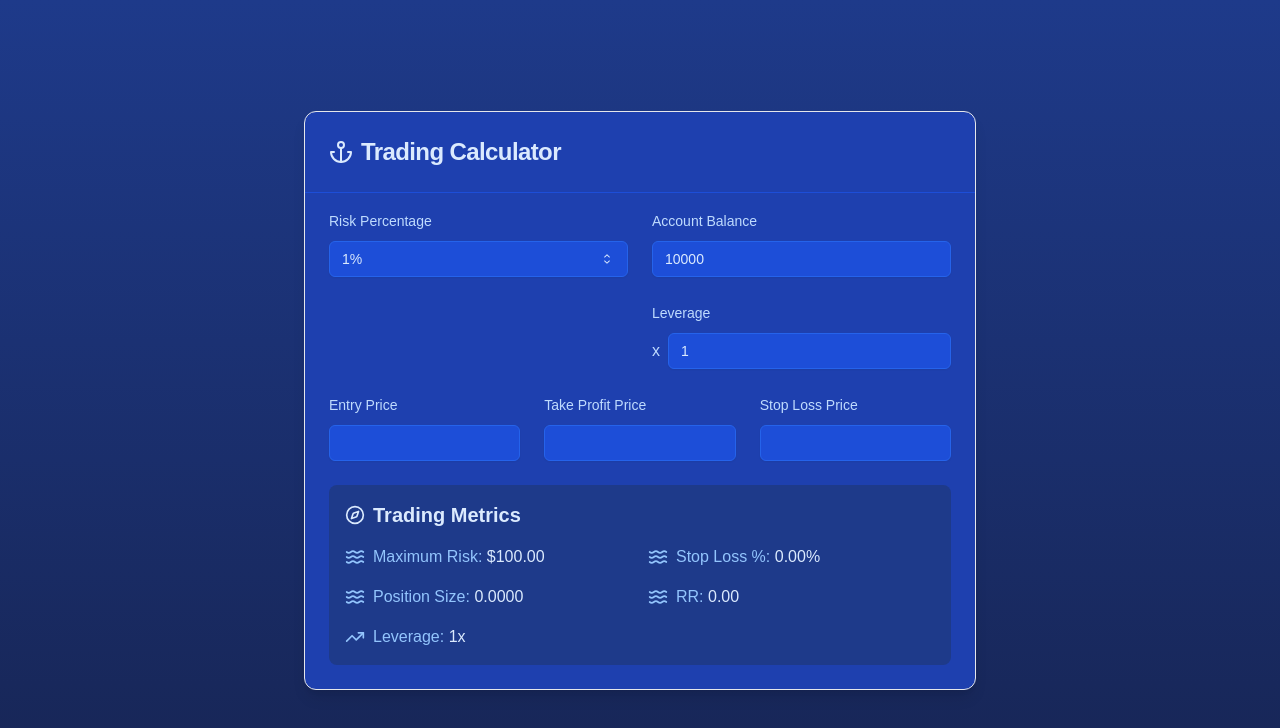
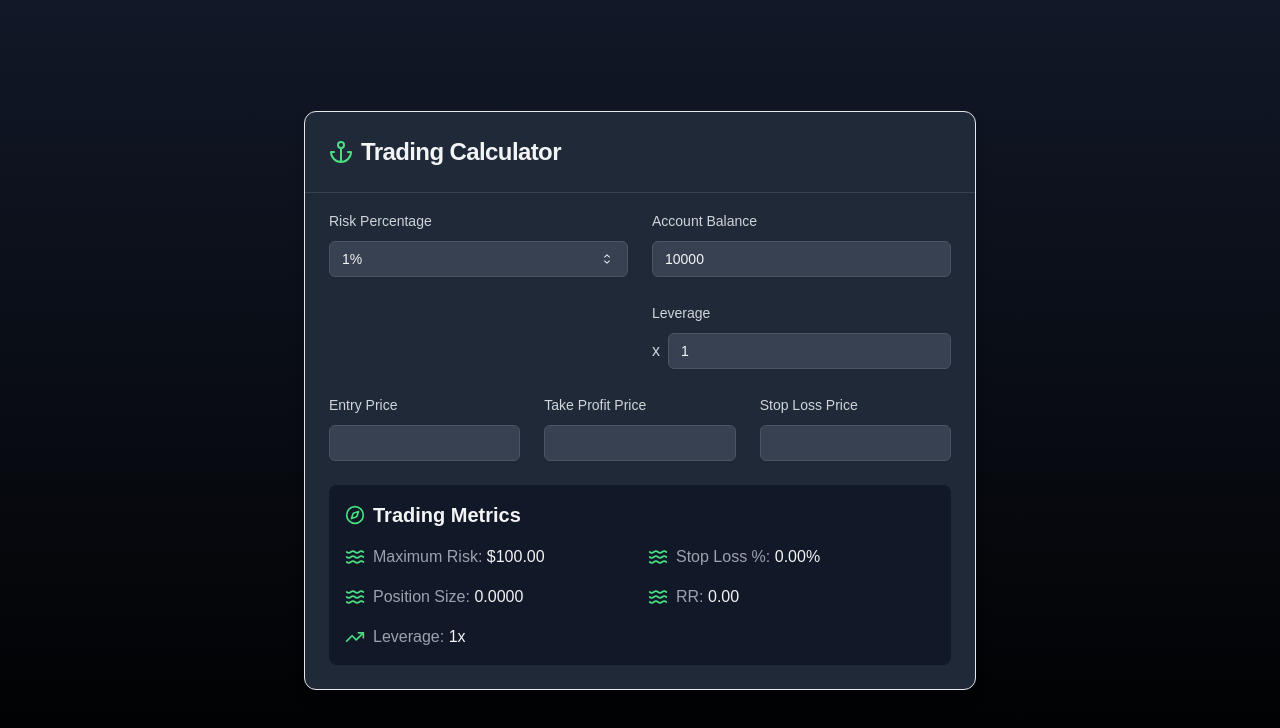
Before and after one commit to Dylanwooo/trading-helper, a Next.js app: page / in a window 1280 px wide. Shown: the top 728 px of the page. Built offline with nearby package versions, Linux system fonts and the light colour scheme.

Commit message:
feat: update theme

```diff
--- a/src/components/component.tsx
+++ b/src/components/component.tsx
@@ -51,10 +51,6 @@ export default function Component() {
       setStopLossPercentage(slPercentage.toNumber());
 
       if (!maxRiskValue.isZero() && !slPercentage.isZero()) {
-        // const size = maxRiskValue.dividedBy(
-        //   slPercentage.dividedBy(100).times(entry).times(leverageValue)
-        // );
-
         const size = maxRiskValue
           .dividedBy(slPercentage.dividedBy(100))
           .dividedBy(leverageValue);
@@ -88,19 +84,19 @@ export default function Component() {
   ]);
 
   return (
-    <div className="min-h-screen bg-gradient-to-b from-blue-900 to-blue-950 flex items-center justify-center p-4">
+    <div className="min-h-screen bg-gradient-to-b from-gray-900 to-black flex items-center justify-center p-4">
       <Analytics />
-      <Card className="w-full max-w-2xl bg-blue-800 text-blue-100 shadow-lg">
-        <CardHeader className="border-b border-blue-700">
+      <Card className="w-full max-w-2xl bg-gray-800 text-gray-100 shadow-lg">
+        <CardHeader className="border-b border-gray-700">
           <CardTitle className="text-2xl font-bold flex items-center gap-2">
-            <Anchor className="w-6 h-6" />
+            <Anchor className="w-6 h-6 text-green-400" />
             Trading Calculator
           </CardTitle>
         </CardHeader>
         <CardContent className="space-y-6 mt-4">
           <div className="grid grid-cols-1 md:grid-cols-2 gap-6">
             <div className="space-y-2">
-              <Label htmlFor="risk-percentage" className="text-blue-200">
+              <Label htmlFor="risk-percentage" className="text-gray-300">
                 Risk Percentage
               </Label>
               <Select
@@ -109,11 +105,11 @@ export default function Component() {
               >
                 <SelectTrigger
                   id="risk-percentage"
-                  className="bg-blue-700 border-blue-600 text-blue-100"
+                  className="bg-gray-700 border-gray-600 text-gray-100"
                 >
                   <SelectValue placeholder="Select risk percentage" />
                 </SelectTrigger>
-                <SelectContent className="bg-blue-700 text-blue-100">
+                <SelectContent className="bg-gray-700 text-gray-100">
                   <SelectItem value="1">1%</SelectItem>
                   <SelectItem value="2">2%</SelectItem>
                   <SelectItem value="5">5%</SelectItem>
@@ -126,13 +122,13 @@ export default function Component() {
                   placeholder="Custom risk %"
                   value={customRisk}
                   onChange={(e) => setCustomRisk(e.target.value)}
-                  className="bg-blue-700 border-blue-600 text-blue-100 placeholder-blue-300"
+                  className="bg-gray-700 border-gray-600 text-gray-100 placeholder-gray-400"
                 />
               )}
             </div>
             <div className="space-y-6">
               <div className="space-y-2">
-                <Label htmlFor="account-balance" className="text-blue-200">
+                <Label htmlFor="account-balance" className="text-gray-300">
                   Account Balance
                 </Label>
                 <Input
@@ -140,21 +136,21 @@ export default function Component() {
                   type="number"
                   value={accountBalance}
                   onChange={(e) => setAccountBalance(e.target.value)}
-                  className="bg-blue-700 border-blue-600 text-blue-100"
+                  className="bg-gray-700 border-gray-600 text-gray-100"
                 />
               </div>
               <div className="space-y-2">
-                <Label htmlFor="leverage" className="text-blue-200">
+                <Label htmlFor="leverage" className="text-gray-300">
                   Leverage
                 </Label>
                 <div className="flex items-center">
-                  <span className="mr-2 text-blue-200">x</span>
+                  <span className="mr-2 text-gray-300">x</span>
                   <Input
                     id="leverage"
                     type="number"
                     value={leverage}
                     onChange={(e) => setLeverage(e.target.value)}
-                    className="bg-blue-700 border-blue-600 text-blue-100"
+                    className="bg-gray-700 border-gray-600 text-gray-100"
                     min="1"
                   />
                 </div>
@@ -163,7 +159,7 @@ export default function Component() {
           </div>
           <div className="grid grid-cols-1 md:grid-cols-3 gap-6">
             <div className="space-y-2">
-              <Label htmlFor="entry-price" className="text-blue-200">
+              <Label htmlFor="entry-price" className="text-gray-300">
                 Entry Price
               </Label>
               <Input
@@ -171,11 +167,11 @@ export default function Component() {
                 type="number"
                 value={entryPrice}
                 onChange={(e) => setEntryPrice(e.target.value)}
-                className="bg-blue-700 border-blue-600 text-blue-100"
+                className="bg-gray-700 border-gray-600 text-gray-100"
               />
             </div>
             <div className="space-y-2">
-              <Label htmlFor="take-profit" className="text-blue-200">
+              <Label htmlFor="take-profit" className="text-gray-300">
                 Take Profit Price
               </Label>
               <Input
@@ -183,11 +179,11 @@ export default function Component() {
                 type="number"
                 value={takeProfitPrice}
                 onChange={(e) => setTakeProfitPrice(e.target.value)}
-                className="bg-blue-700 border-blue-600 text-blue-100"
+                className="bg-gray-700 border-gray-600 text-gray-100"
               />
             </div>
             <div className="space-y-2">
-              <Label htmlFor="stop-loss" className="text-blue-200">
+              <Label htmlFor="stop-loss" className="text-gray-300">
                 Stop Loss Price
               </Label>
               <Input
@@ -195,47 +191,47 @@ export default function Component() {
                 type="number"
                 value={stopLossPrice}
                 onChange={(e) => setStopLossPrice(e.target.value)}
-                className="bg-blue-700 border-blue-600 text-blue-100"
+                className="bg-gray-700 border-gray-600 text-gray-100"
               />
             </div>
           </div>
-          <div className="mt-8 space-y-4 bg-blue-900 p-4 rounded-lg">
-            <h3 className="text-xl font-semibold flex items-center gap-2 text-blue-100">
-              <Compass className="w-5 h-5" />
+          <div className="mt-8 space-y-4 bg-gray-900 p-4 rounded-lg">
+            <h3 className="text-xl font-semibold flex items-center gap-2 text-gray-100">
+              <Compass className="w-5 h-5 text-green-400" />
               Trading Metrics
             </h3>
             <div className="grid grid-cols-1 md:grid-cols-2 gap-4">
               <div className="flex items-center gap-2">
-                <Waves className="w-5 h-5 text-blue-300" />
+                <Waves className="w-5 h-5 text-green-400" />
                 <p>
-                  <span className="text-blue-300">Maximum Risk:</span> $
+                  <span className="text-gray-400">Maximum Risk:</span> $
                   {maxRisk.toFixed(2)}
                 </p>
               </div>
               <div className="flex items-center gap-2">
-                <Waves className="w-5 h-5 text-blue-300" />
+                <Waves className="w-5 h-5 text-green-400" />
                 <p>
-                  <span className="text-blue-300">Stop Loss %:</span>{" "}
+                  <span className="text-gray-400">Stop Loss %:</span>{" "}
                   {stopLossPercentage.toFixed(2)}%
                 </p>
               </div>
               <div className="flex items-center gap-2">
-                <Waves className="w-5 h-5 text-blue-300" />
+                <Waves className="w-5 h-5 text-green-400" />
                 <p>
-                  <span className="text-blue-300">Position Size:</span>{" "}
+                  <span className="text-gray-400">Position Size:</span>{" "}
                   {positionSize.toFixed(4)}
                 </p>
               </div>
               <div className="flex items-center gap-2">
-                <Waves className="w-5 h-5 text-blue-300" />
+                <Waves className="w-5 h-5 text-green-400" />
                 <p>
-                  <span className="text-blue-300">RR:</span> {rr.toFixed(2)}
+                  <span className="text-gray-400">RR:</span> {rr.toFixed(2)}
                 </p>
               </div>
               <div className="flex items-center gap-2">
-                <TrendingUp className="w-5 h-5 text-blue-300" />
+                <TrendingUp className="w-5 h-5 text-green-400" />
                 <p>
-                  <span className="text-blue-300">Leverage:</span> {leverage}x
+                  <span className="text-gray-400">Leverage:</span> {leverage}x
                 </p>
               </div>
             </div>
```
